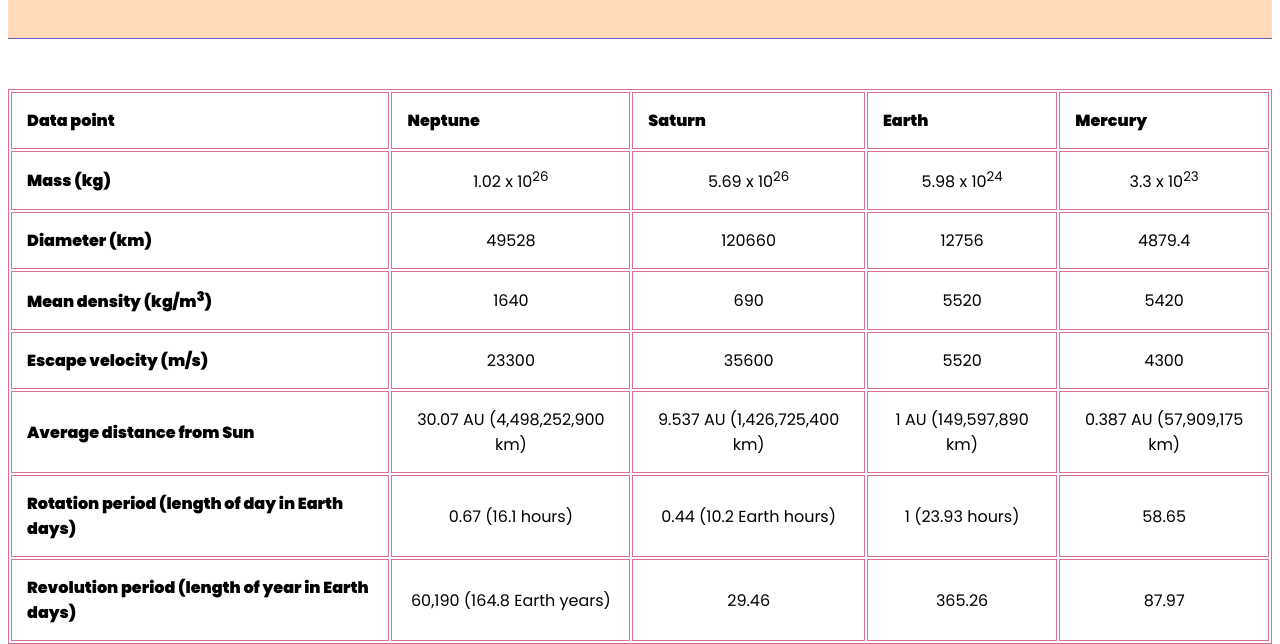
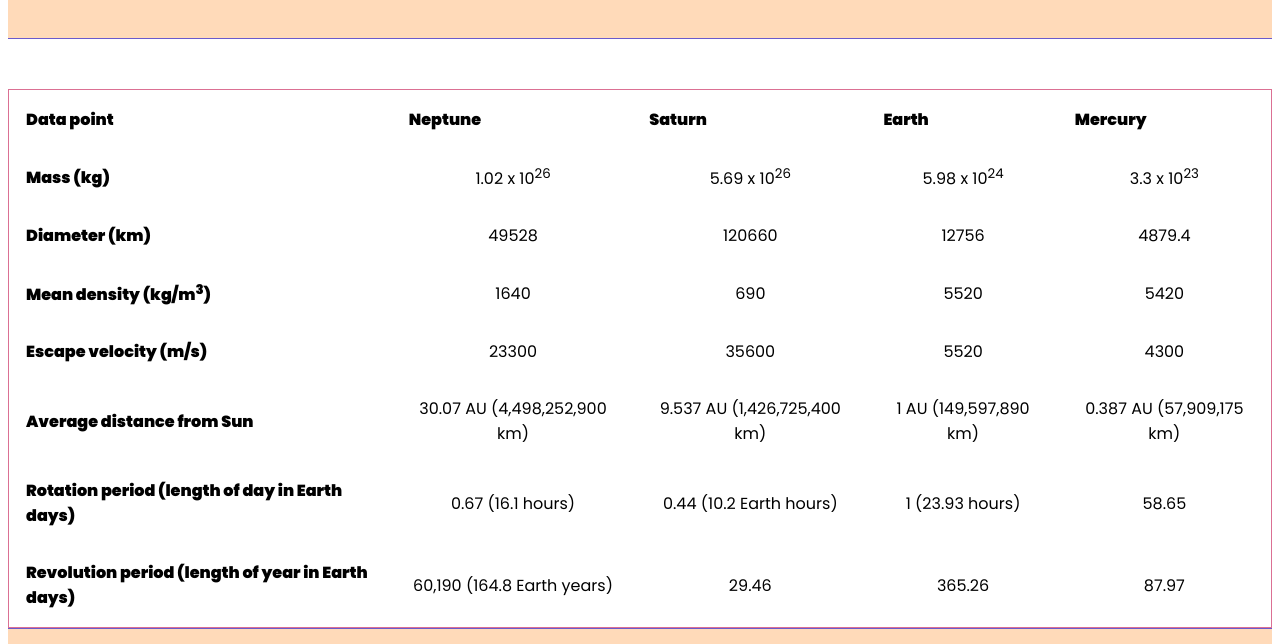
Before and after one commit to bridgetghapner/lab-5, a plain HTML site: page index.html in a window 1280 px wide. Shown: the part 372-1016 px from the top of the page. Drawn offline with Linux system fonts and the light colour scheme.

Commit message:
border style changes

```diff
--- a/css/style.css
+++ b/css/style.css
@@ -30,14 +30,12 @@ table {
 }
 
 th {
-	border: 1px solid palevioletred;
 	text-align: left;
 	padding: 15px;
 	font-weight: 900;
 }
 
 td {
-	border: 1px solid palevioletred;
 	padding: 15px;
 	text-align: center;
 }
```
